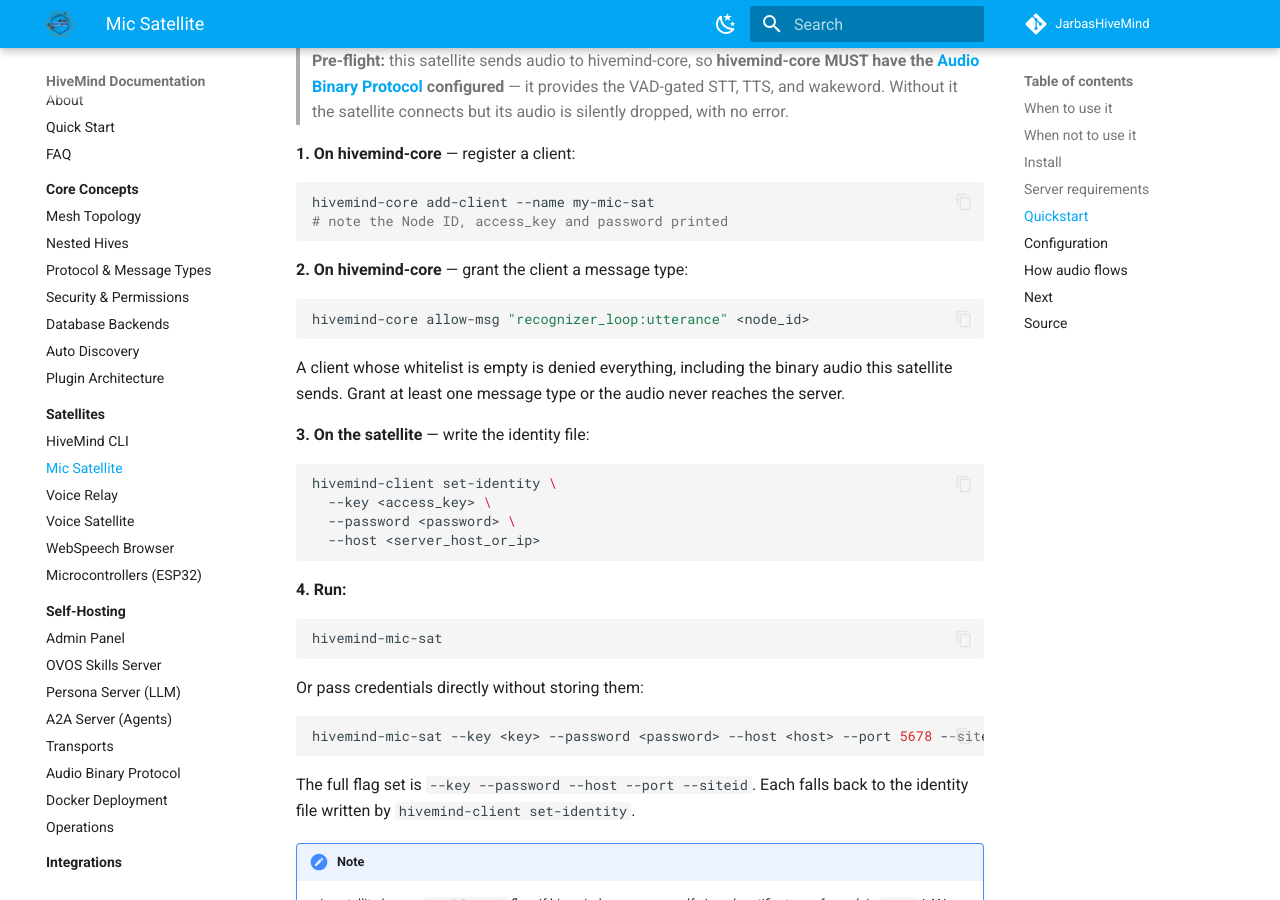
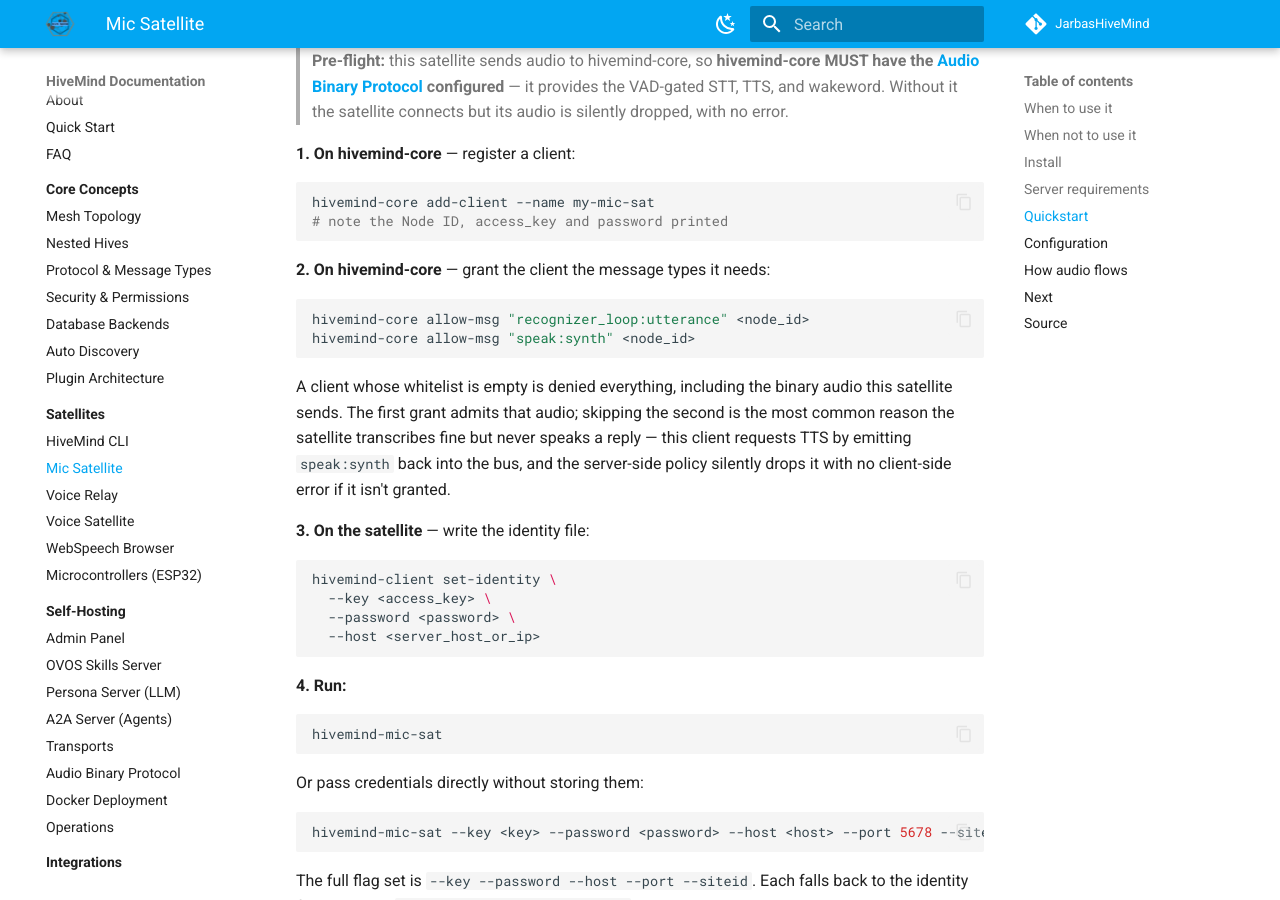
Before and after one commit to JarbasHiveMind/HiveMind-community-docs, an MkDocs documentation site: the page built from docs/satellites/mic-satellite.md, in a window 1280 px wide and 900 px high, scrolled down 1511 px. Built offline with MkDocs 1.6.1 and Material for MkDocs 9.7.7, drawn with Linux system fonts in a browser that asks for light colours.

Commit message:
docs: fix mic-satellite.md missing speak:synth grant, silently breaks TTS replies

````diff
--- a/docs/satellites/mic-satellite.md
+++ b/docs/satellites/mic-satellite.md
@@ -60,14 +60,18 @@ hivemind-core add-client --name my-mic-sat
 # note the Node ID, access_key and password printed
 ```
 
-**2. On hivemind-core** — grant the client a message type:
+**2. On hivemind-core** — grant the client the message types it needs:
 
 ```bash
 hivemind-core allow-msg "recognizer_loop:utterance" <node_id>
+hivemind-core allow-msg "speak:synth" <node_id>
 ```
 
 A client whose whitelist is empty is denied everything, including the binary audio this
-satellite sends. Grant at least one message type or the audio never reaches the server.
+satellite sends. The first grant admits that audio; skipping the second is the most common
+reason the satellite transcribes fine but never speaks a reply — this client requests TTS
+by emitting `speak:synth` back into the bus, and the server-side policy silently drops it
+with no client-side error if it isn't granted.
 
 **3. On the satellite** — write the identity file:
 
````
